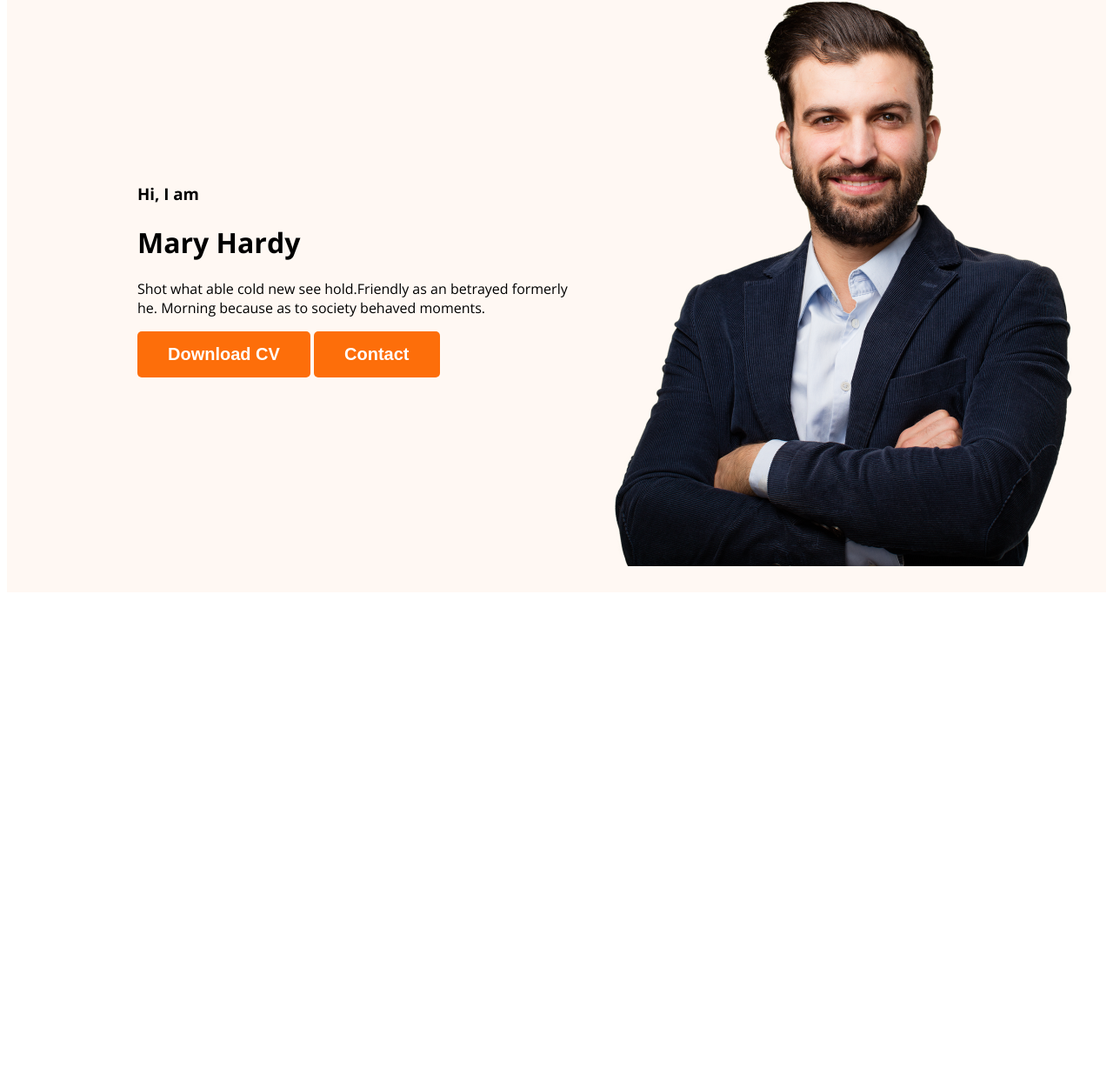
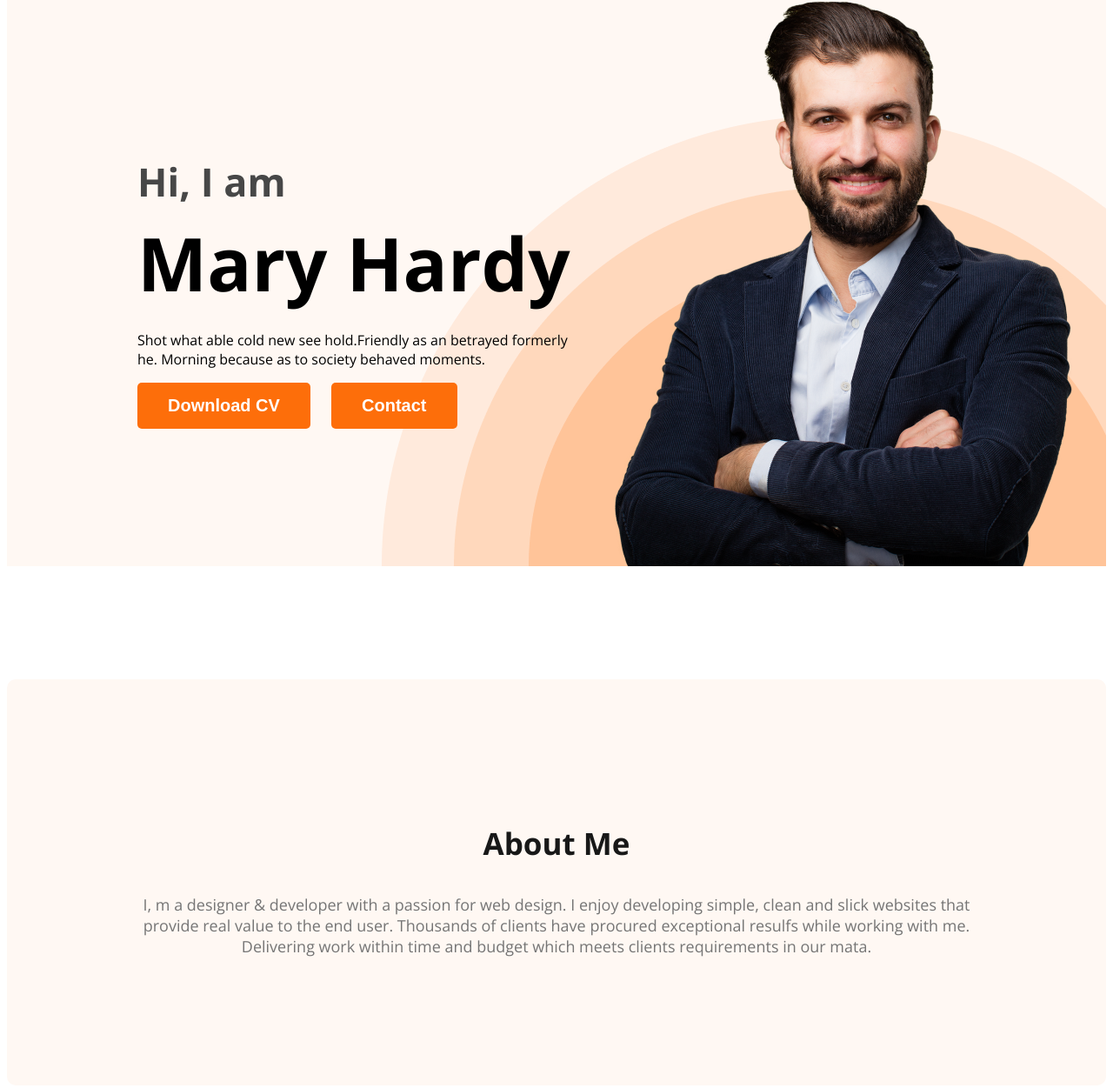
Before and after one commit to golamrabbanyshikder/my-portfolio, a plain HTML site: page index.html in a window 1280 px wide. Shown: the part 214-1465 px from the top of the page at 87% size. Before the commit the page ends 903 px from the top, so only its background shows below. Drawn offline with nearby package versions, Linux system fonts and the light colour scheme.

Commit message:
about section add

```diff
--- a/index.html
+++ b/index.html
@@ -21,11 +21,12 @@
             </ul>
         </nav>
         <div class="banner">
-            <div>
+            <div class="banner-content">
                 <h3 class="banner-greeting">Hi, I  am</h3>
                 <h1 class="banner-heading">Mary Hardy</h1>
-                <p>Shot what able cold new see hold.Friendly as an betrayed formerly he. Morning because as to society behaved moments.</p>
-                <button class="btn-primary">Download CV</button>
+                <p class="header-paragraph">Shot what able cold new see hold.Friendly as an betrayed formerly
+                    he. Morning because as to society behaved moments.</p>
+                <button class="btn-primary btn-download">Download CV</button>
                 <button class="btn-primary">Contact</button>
             </div>
            <img class="profile-image" src="images/hardy.png" alt="">
@@ -33,7 +34,14 @@
 
     </header>
     <main>
-
+            <section class="about">
+                <h3 class="section-title">About Me   </h3>
+                <p class="section-description">
+                    I, m a designer & developer with a passion for web design. I enjoy developing simple, clean and
+                    slick websites that provide real value to the end user. Thousands of clients have procured
+                    exceptional resulfs while working with me. Delivering work within time and budget which meets
+                    clients requirements in our mata.
+            </section>
     </main>
     <footer>
 
--- a/styles/portfolio.css
+++ b/styles/portfolio.css
@@ -54,15 +54,66 @@ nav a{
 
 .header{
     background-color: #FFF8F3;
+    background-image: url('../images/header_bg.png');
+    background-repeat: no-repeat;
+    background-position: bottom right;
 }
 
 .banner{
-    padding: 30px 30px 30px 150px;
+    padding: 30px 30px 0px 150px;
     display: flex;
     align-items: center;
+    justify-content: space-between;
+}
+.btn-download{
+    margin-right: 20px;
 }
 .banner.profile-image{
 
 position: absolute;
 width: 500px;
 }
+
+.banner-greeting{
+/* Hi, I am */
+font-size: 45px;
+color: #474747;
+margin-bottom: 0px;
+
+}
+.banner-heading{
+    font-size: 85px;
+    font-weight: 700;
+    margin-top: 5px;
+    margin-bottom: 20px;
+}
+.banner-content{
+    max-width: 500px;
+}
+.header-paragraph{
+    margin-top: 0px;
+}
+
+
+.about{
+    padding: 130px;
+    background: #FFF8F3;
+    border-radius: 10px;
+    margin: 130px 0px;
+}
+
+.section-title{
+    /* About Me */
+font-weight: 700;
+font-size: 35px;
+text-align: center;
+color: #181818;
+}
+.section-description{
+
+font-weight: 400;
+font-size: 18px;
+text-align: center;
+color: #757575;
+
+}
```
